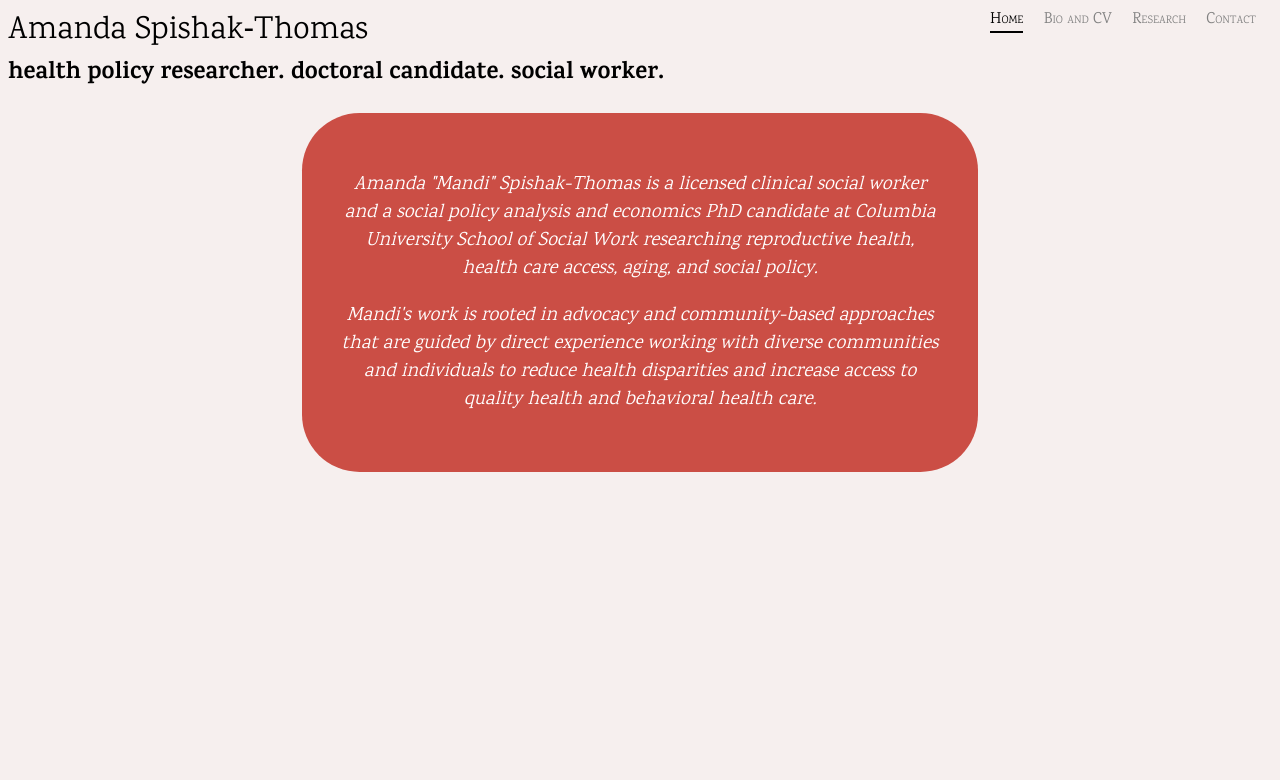
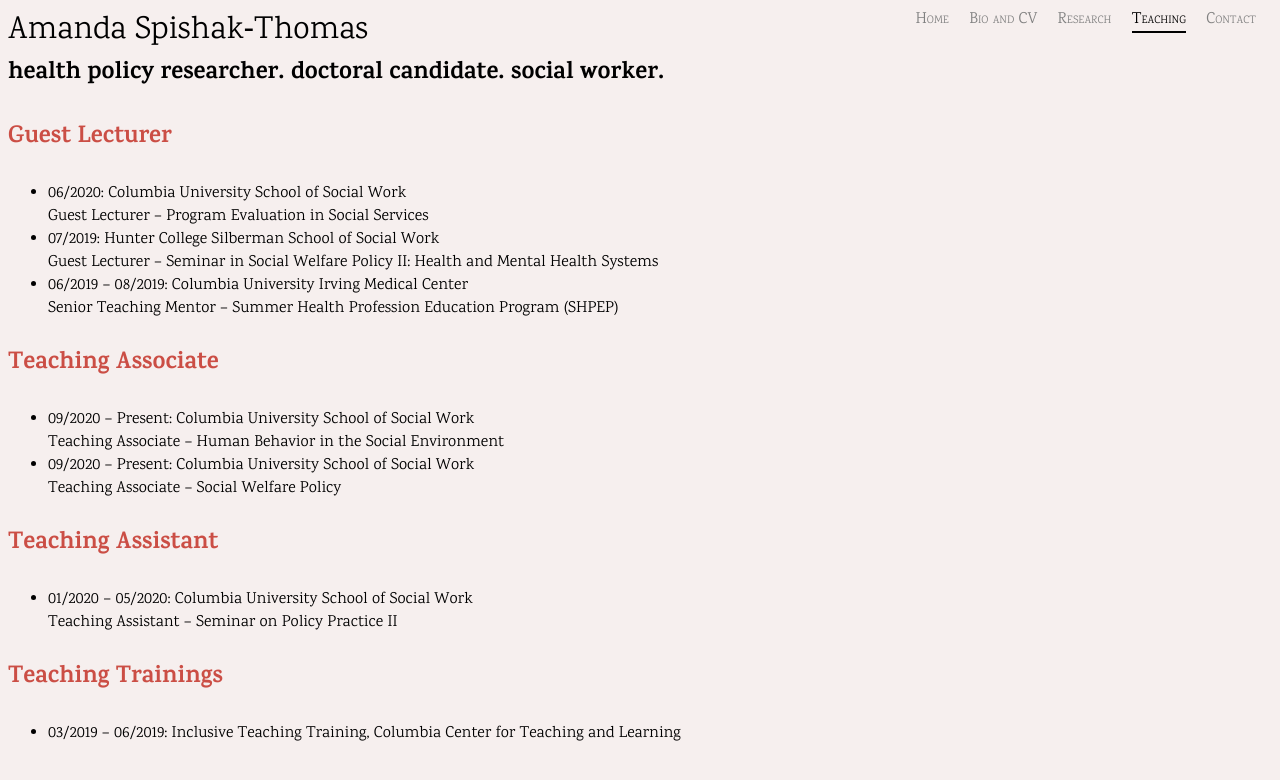
Before and after one commit to emspishak/ericspishak.com, a PHP site: page /teaching/index.php in a window 1280 px wide. Shown: the top 780 px of the page. Run offline with PHP 8.4, Linux system fonts and the light colour scheme.

Commit message:
Add a teaching page.

```diff
--- /dev/null
+++ b/root/var/www/aspishakthomas.com/teaching/index.php
@@ -0,0 +1,79 @@
+<?php
+include_once(__DIR__ . "/../template.php");
+top(Page::TEACHING);
+?>
+<h3>Guest Lecturer</h3>
+
+<ul>
+  <li>
+    <div>
+      06/2020: Columbia University School of Social Work
+    </div>
+    <div>
+      Guest Lecturer – Program Evaluation in Social Services
+    </div>
+  </li>
+  <li>
+    <div>
+      07/2019: Hunter College Silberman School of Social Work
+    </div>
+    <div>
+      Guest Lecturer – Seminar in Social Welfare Policy II: Health and Mental
+      Health Systems
+    </div>
+  </li>
+  <li>
+    <div>
+      06/2019 – 08/2019: Columbia University Irving Medical Center
+    </div>
+    <div>
+      Senior Teaching Mentor – Summer Health Profession Education Program (SHPEP)
+    </div>
+  </li>
+</ul>
+
+<h3>Teaching Associate</h3>
+
+<ul>
+  <li>
+    <div>
+      09/2020 – Present: Columbia University School of Social Work
+    </div>
+    <div>
+      Teaching Associate – Human Behavior in the Social Environment
+    </div>
+  </li>
+  <li>
+    <div>
+      09/2020 – Present: Columbia University School of Social Work
+    </div>
+    <div>
+      Teaching Associate – Social Welfare Policy
+    </div>
+  </li>
+</ul>
+
+<h3>Teaching Assistant</h3>
+
+<ul>
+  <li>
+    <div>
+      01/2020 – 05/2020: Columbia University School of Social Work
+    </div>
+    <div>
+      Teaching Assistant – Seminar on Policy Practice II
+    </div>
+  </li>
+</ul>
+
+<h3>Teaching Trainings</h3>
+
+<ul>
+  <li>
+    03/2019 – 06/2019: Inclusive Teaching Training, Columbia Center for Teaching
+    and Learning
+  </li>
+</ul>
+<?php
+bottom();
+?>
--- a/root/var/www/aspishakthomas.com/template.php
+++ b/root/var/www/aspishakthomas.com/template.php
@@ -4,6 +4,7 @@ abstract class Page {
     const BIO = 1;
     const RESEARCH = 2;
     const CONTACT = 3;
+    const TEACHING = 4;
 
     public static function getTitle($page) {
         switch ($page) {
@@ -15,6 +16,8 @@ abstract class Page {
             return "Research";
         case Page::CONTACT:
             return "Contact";
+        case Page::TEACHING:
+            return "Teaching";
         default:
             throw new Exception("bad Page: " . $page);
         }
@@ -30,6 +33,8 @@ abstract class Page {
             return "/research/";
         case Page::CONTACT:
             return "/contact/";
+        case Page::TEACHING:
+            return "/teaching/";
         default:
             throw new Exception("bad Page: " . $page);
         }
@@ -66,6 +71,7 @@ function top($page) {
         page_link(Page::HOME, $page);
         page_link(Page::BIO, $page);
         page_link(Page::RESEARCH, $page);
+        page_link(Page::TEACHING, $page);
         page_link(Page::CONTACT, $page);
         ?>
       </div>
```
